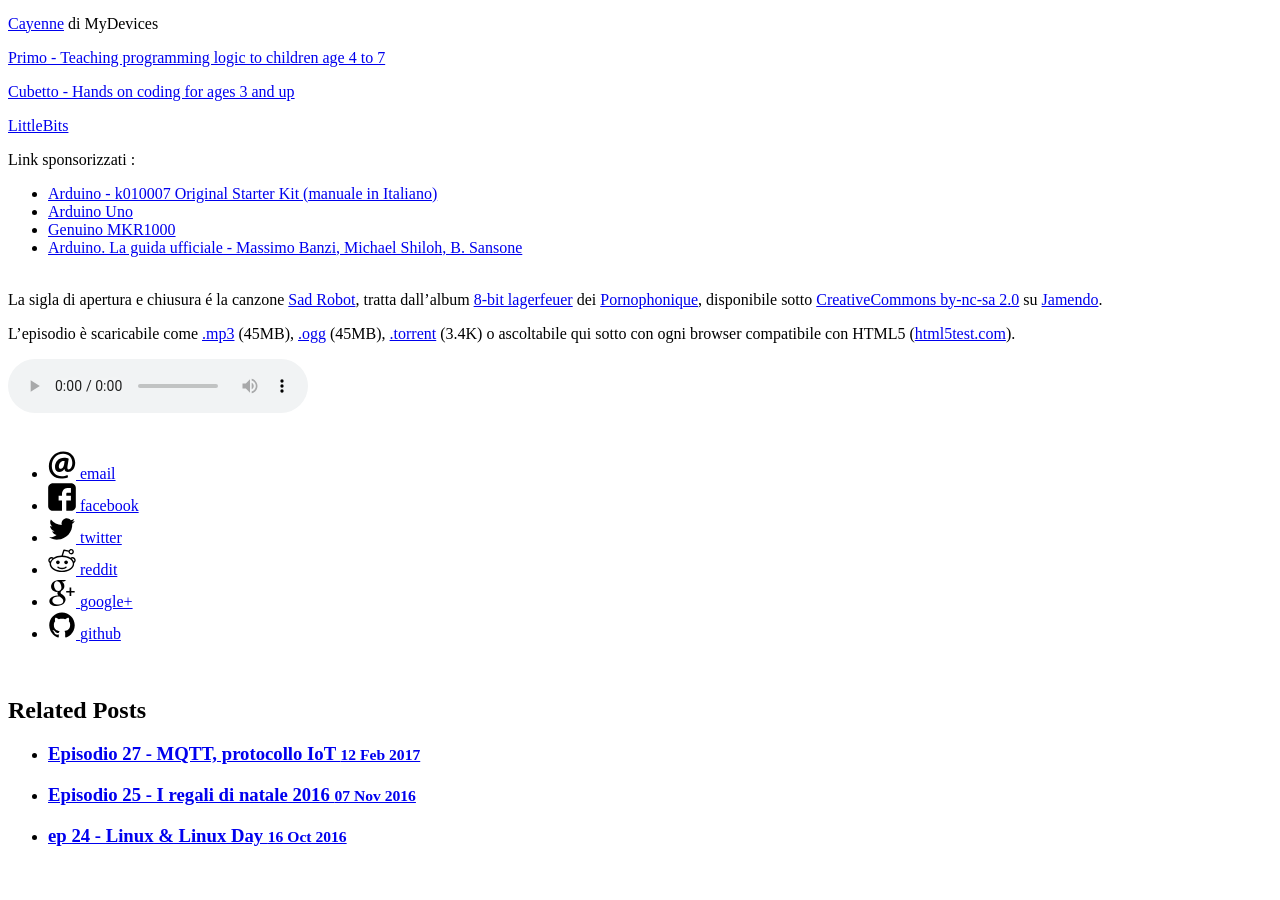
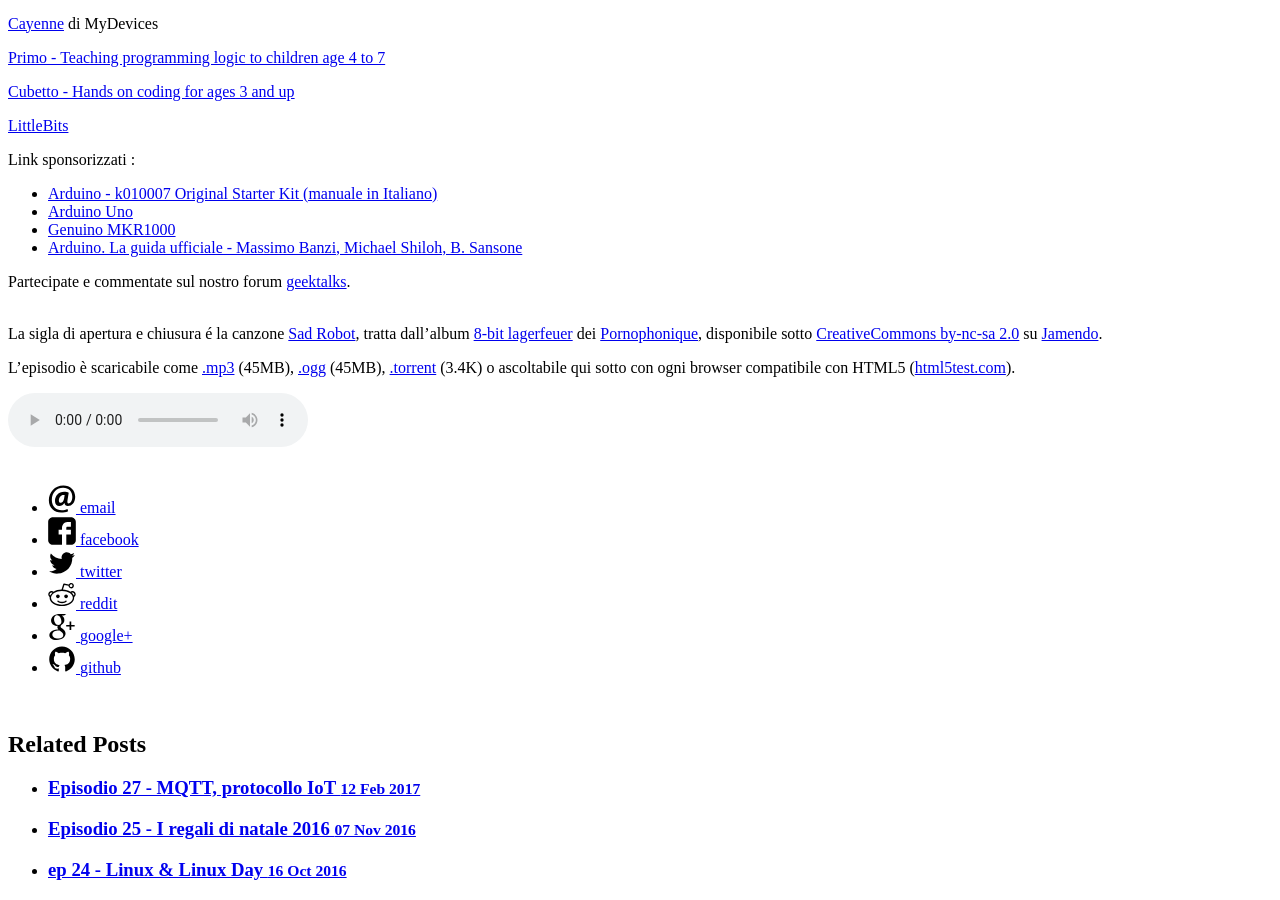
Before and after one commit to geekcookies/geekcookies.github.io, a Jekyll site: the page built from _posts/2017-01-09-episodio-26.md, in a window 1280 px wide and 900 px high, scrolled down 637 px. Built offline with Jekyll 4.4.1, drawn with Linux system fonts in a browser that asks for light colours; nearby versions of some CDN libraries; comment, search, counter and statistics services are not loaded; before the commit the page ends 1503 px from its top, so only the background shows below that.

Commit message:
Update 2017-01-09-episodio-26.md

```diff
--- a/_posts/2017-01-09-episodio-26.md
+++ b/_posts/2017-01-09-episodio-26.md
@@ -43,3 +43,5 @@
 -   [Arduino Uno](http://geni.us/mlOmHAP)
 -   [Genuino MKR1000](http://geni.us/4fHxSFG)
 -   [Arduino. La guida ufficiale - Massimo Banzi, Michael Shiloh, B. Sansone](http://geni.us/I0PJ4oq)
+
+Partecipate e commentate sul nostro forum [geektalks](https://github.com/geekcookies/geektalks/issues/23).
```
